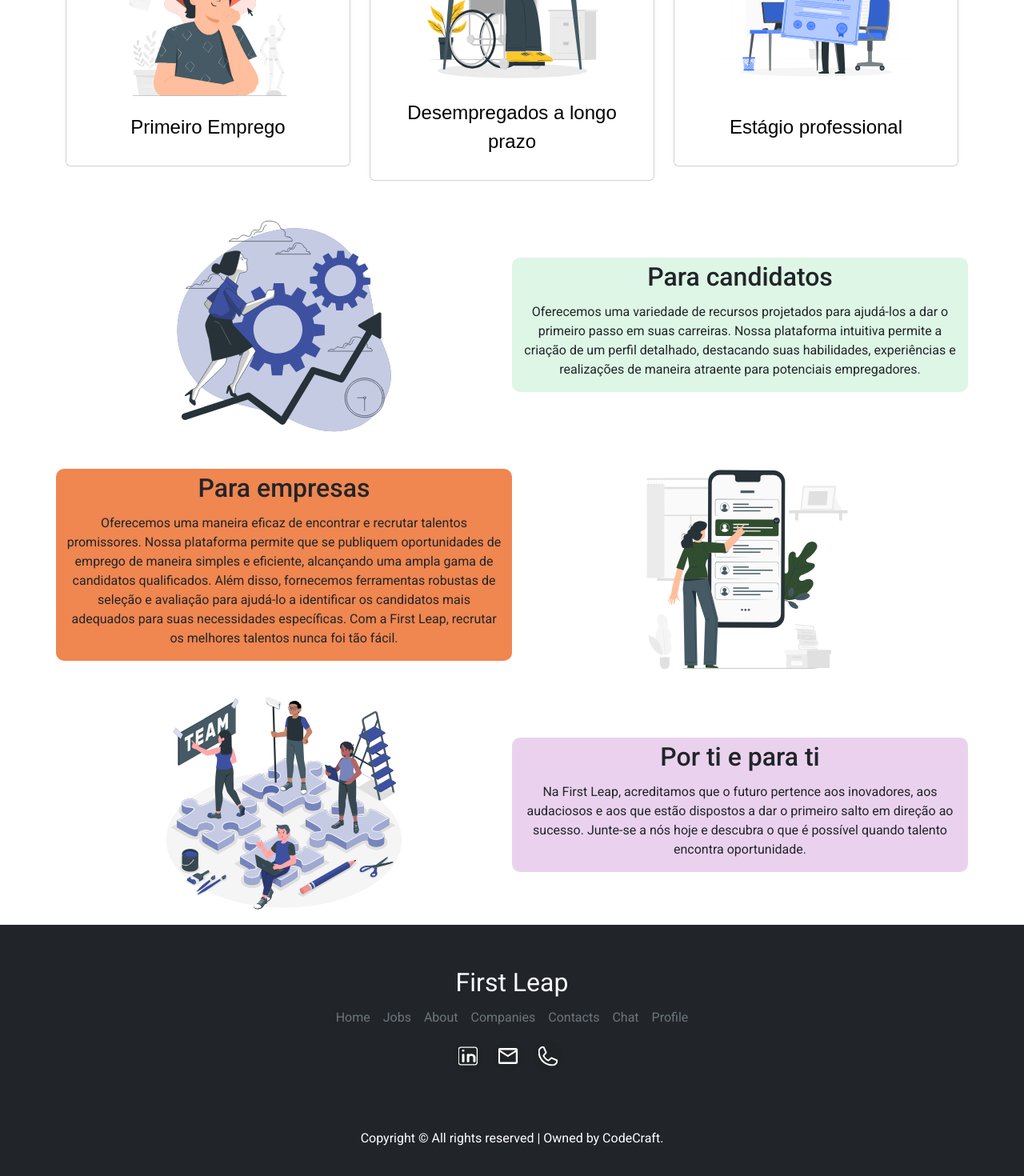
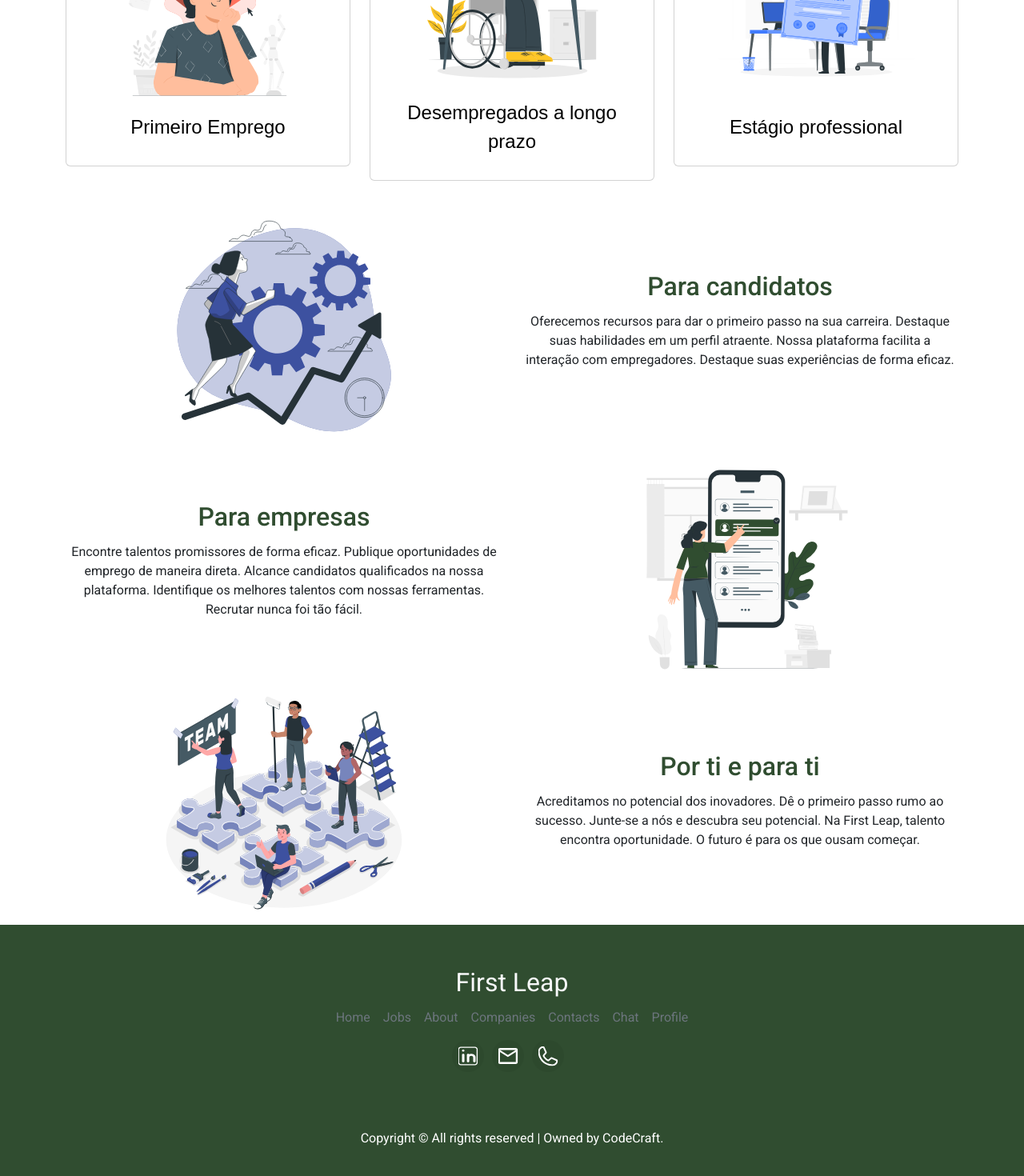
Before and after one commit to Arianna-Cicero/First-Leap, a React (Vite) app: page / in a window 1280 px wide. Shown: the part 1052-2522 px from the top of the page at 80% size. Built offline with nearby package versions, Linux system fonts and the light colour scheme.

Commit message:
update: palette modification in the pages

```diff
--- a/src/components/footer.jsx
+++ b/src/components/footer.jsx
@@ -7,7 +7,11 @@ import "../../index.css";
 
 function Footer() {
   return (
-    <footer class="bg-dark text-white pt-5 pb-4">
+    <footer
+      class="text-white pt-5 pb-4"
+      data-bs-theme="dark"
+      style={{ background: "#304D30" }}
+    >
       <div class="container">
         <div class="row justify-content-center">
           <div class="col-md-12 text-center">
--- a/src/components/imageWithSideText.jsx
+++ b/src/components/imageWithSideText.jsx
@@ -77,8 +77,15 @@ function ImageSideText({
           data-slide-direction={slideDirection}
           style={{ background: backgroundcolor, borderRadius: 10 }}
         >
-          <h2 className="text-center title title-medium">{title}</h2>
-          <p className="text-center">{description}</p>
+          <h2
+            className="text-center title title-medium"
+            style={{ color: "#304D30" }}
+          >
+            {title}
+          </h2>
+          <p className="text-center" style={{ color: "#fffff" }}>
+            {description}
+          </p>
         </div>
       </div>
     </div>
--- a/src/components/layout.jsx
+++ b/src/components/layout.jsx
@@ -5,7 +5,11 @@ import FixedNavBar from "../components/navBar";
 function Layout({ children }) {
   return (
     <div
-      style={{ display: "flex", flexDirection: "column", minHeight: "100vh" }}
+      style={{
+        display: "flex",
+        flexDirection: "column",
+        minHeight: "100vh",
+      }}
     >
       <FixedNavBar />
       <div style={{ flex: 1, marginTop: "80px" }}>{children}</div>
--- a/src/components/navBar.jsx
+++ b/src/components/navBar.jsx
@@ -6,7 +6,10 @@ import "../../index.css";
 
 function FixedNavBar() {
   return (
-    <nav className="navbar navbar-expand-lg bg-body-tertiary fixed-top">
+    <nav
+      className="navbar navbar-expand-lg navbar-light fixed-top"
+      style={{ backgroundColor: "rgba(128, 128, 128, 0.1)" }}
+    >
       <div className="container-fluid">
         <a className="navbar-brand" href="/home">
           <img
--- a/src/components/styles.css
+++ b/src/components/styles.css
@@ -52,3 +52,38 @@
   opacity: 1;
   transform: translateX(0);
 }
+
+.page_404 {
+  padding: 40px 0;
+  background: #fff;
+  font-family: "Arvo", serif;
+}
+
+.page_404 img {
+  width: 100%;
+}
+
+.four_zero_four_bg {
+  background-image: url(https://cdn.dribbble.com/users/722246/screenshots/3066818/404-page.gif);
+  height: 650px;
+  background-position: center;
+}
+
+.four_zero_four_bg h1 {
+  font-size: 80px;
+}
+
+.four_zero_four_bg h3 {
+  font-size: 80px;
+}
+
+.link_404 {
+  color: #fff !important;
+  padding: 10px 20px;
+  background: #39ac31;
+  margin: 20px 0;
+  display: inline-block;
+}
+.contant_box_404 {
+  margin-top: -50px;
+}
--- a/src/pages/home.jsx
+++ b/src/pages/home.jsx
@@ -1,4 +1,4 @@
-import React, { useEffect, useRef } from "react";
+import React from "react";
 import Caroussel from "../components/caroussel";
 import Layout from "../components/layout";
 import workingCuate from "../assets/Working-cuate.svg";
@@ -13,25 +13,34 @@ import "../../index.css";
 
 function Home() {
   return (
+    <div>
       <Layout>
+        <div>
           <Caroussel />
-
           <hr className="container" />
           <div className="container-md text-center overflow-auto">
-        <h1 className="title title-large">Bem-vindo à First Leap</h1>
+            <h1 className="title title-large" style={{ color: "#304D30" }}>
+              Bem-vindo à First Leap
+            </h1>
             <p className="text-break">
-          Em um mundo onde a transição para o mercado de trabalho pode parecer
-          desafiadora, estamos aqui para simplificar e facilitar o processo
-          tanto para os candidatos quanto para as empresas. Nosso objetivo é
-          eliminar as barreiras tradicionais que muitas vezes impedem os
-          profissionais alcançar seu potencial máximo.
+              Em um mundo onde a transição para o mercado de trabalho pode
+              parecer desafiadora, estamos aqui para simplificar e facilitar o
+              processo tanto para os candidatos quanto para as empresas. Nosso
+              objetivo é eliminar as barreiras tradicionais que muitas vezes
+              impedem os profissionais alcançar seu potencial máximo.
             </p>
           </div>
-
-      <div className="container" style={{ marginTop: 30, marginBottom: 30 }}>
+          <div
+            className="container"
+            style={{ marginTop: 30, marginBottom: 30 }}
+          >
             <div class="row align-items-center">
               <div class="col">
-            <Card imageUrl={thinking} title="Primeiro Emprego" link="/about" />
+                <Card
+                  imageUrl={thinking}
+                  title="Primeiro Emprego"
+                  link="/about"
+                />
               </div>
               <div class="col">
                 <Card
@@ -49,45 +58,44 @@ function Home() {
               </div>
             </div>
           </div>
-
           <ImageSideText
             imageUrl={inPro}
             title="Para candidatos"
-        description="Oferecemos uma variedade de recursos projetados para ajudá-los a
-        dar o primeiro passo em suas carreiras. Nossa plataforma intuitiva permite a
-        criação de um perfil detalhado, destacando suas habilidades, experiências
-        e realizações de maneira atraente para potenciais empregadores."
+            description="
+            Oferecemos recursos para dar o primeiro passo na sua carreira.
+            Destaque suas habilidades em um perfil atraente.
+            Nossa plataforma facilita a interação com empregadores.
+            Destaque suas experiências de forma eficaz."
             alt="Candidatos"
             reverse={false}
-        backgroundcolor="#DEF6E5"
           />
           <ImageSideText
             imageUrl={select}
             title="Para empresas"
-        description="Oferecemos uma maneira eficaz de encontrar
-        e recrutar talentos promissores. Nossa plataforma permite que se publiquem oportunidades
-        de emprego de maneira simples e eficiente, alcançando uma ampla gama de candidatos qualificados.
-        Além disso, fornecemos ferramentas robustas de seleção e avaliação para ajudá-lo a identificar os
-        candidatos mais adequados para suas necessidades específicas. Com a First Leap, recrutar os melhores
-        talentos nunca foi tão fácil."
+            description="Encontre talentos promissores de forma eficaz.
+            Publique oportunidades de emprego de maneira direta.
+            Alcance candidatos qualificados na nossa plataforma.
+            Identifique os melhores talentos com nossas ferramentas.
+            Recrutar nunca foi tão fácil."
             alt="Empresas"
             reverse={true}
             slideDirection="left"
-        backgroundcolor="#F08650"
           />
           <ImageSideText
             imageUrl={collaboration}
             title="Por ti e para ti"
-        description="Na First Leap, acreditamos que o futuro pertence aos inovadores,
-    aos audaciosos e aos que estão dispostos a dar o primeiro salto em direção ao
-    sucesso. Junte-se a nós hoje e descubra o que é possível quando talento encontra
-    oportunidade."
-        alt="ccertification"
+            description="Acreditamos no potencial dos inovadores.
+            Dê o primeiro passo rumo ao sucesso.
+            Junte-se a nós e descubra seu potencial.
+            Na First Leap, talento encontra oportunidade.
+            O futuro é para os que ousam começar."
+            alt="certification"
             reverse={false}
             slideDirection="right"
-        backgroundcolor="#EAD2EE"
           />
+        </div>
       </Layout>
+    </div>
   );
 }
 
--- a/src/pages/noPage.jsx
+++ b/src/pages/noPage.jsx
@@ -4,8 +4,16 @@ import error from "../assets/404-error.svg";
 function NoPage() {
   return (
     <Layout>
-      <div className="container">
-        <img src={error} />
+      <div className="container text-center">
+        <img src={error} style={{ width: 600 }} />
+        <h1>Oopsie!</h1>
+        <p className="text-break">
+          A página que estavas a tentar encontrar pode ter sido apagada, o nome
+          foi modificado ou está temporalmente indisponível.
+        </p>
+        <a class="btn btn-outline-success " role="button" href="/home">
+          Voltar para a homepage
+        </a>
       </div>
     </Layout>
   );
```
Lines whose indentation alone changed are shown as unchanged.
